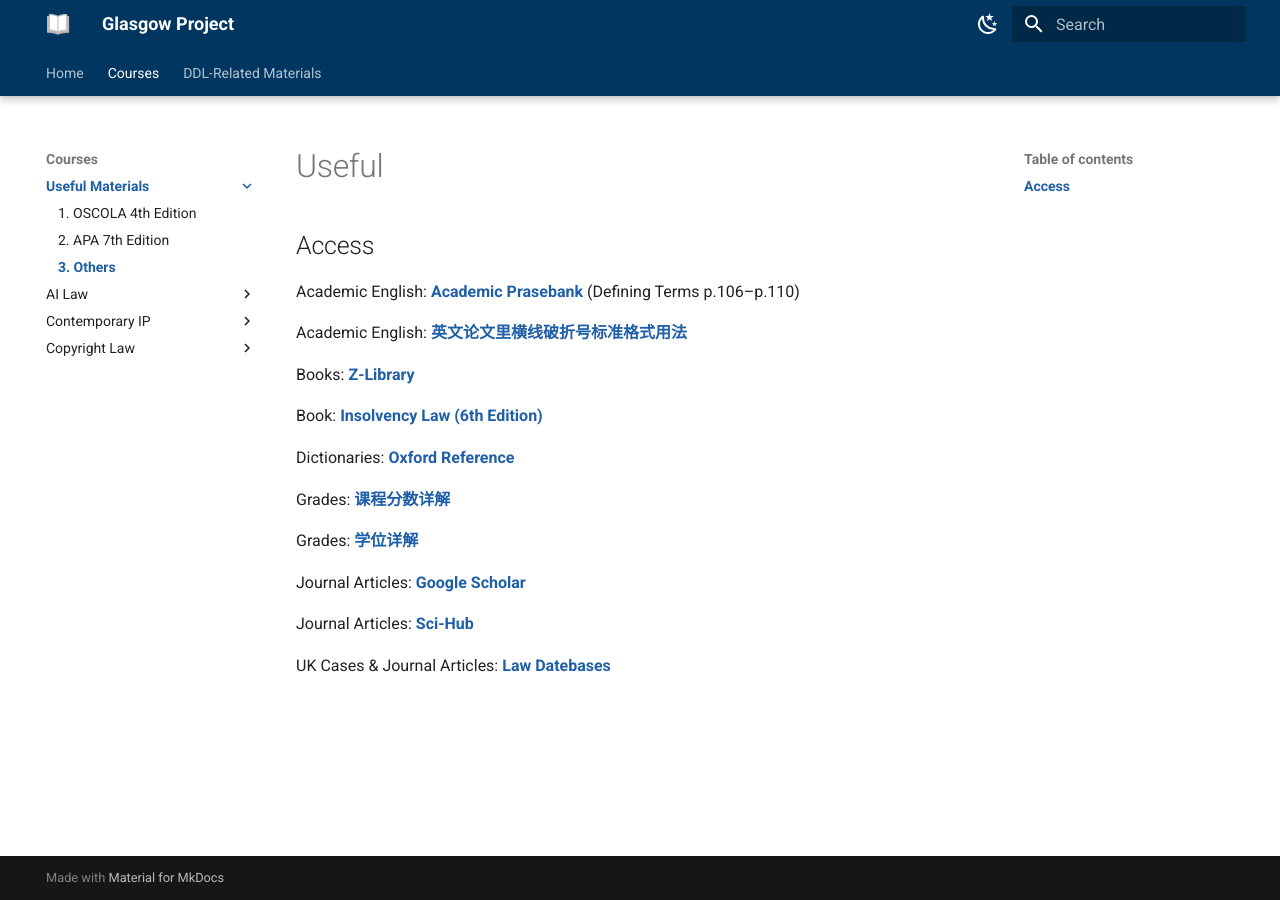
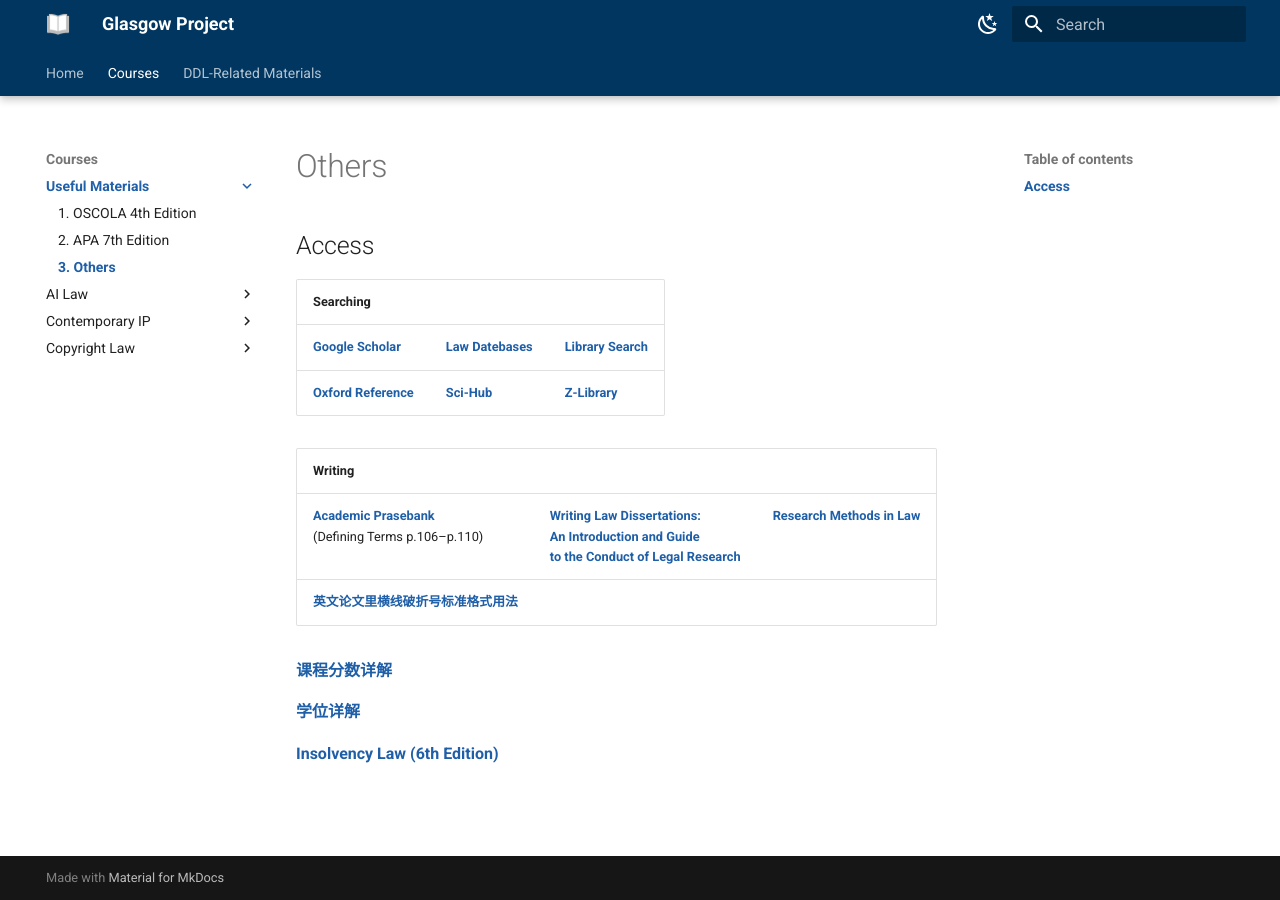
Before and after one commit to leetianshi/glasgow-project, an MkDocs documentation site: the page built from docs/Useful Materials/Useful.md, in a window 1280 px wide. Built offline with MkDocs 1.6.1 and Material for MkDocs 9.7.7, drawn with Linux system fonts in a browser that asks for light colours.

Commit message:
init mkdocs

```diff
--- a/docs/Useful Materials/Useful.md
+++ b/docs/Useful Materials/Useful.md
@@ -1,21 +1,17 @@
-# Useful
+# Others
 ## Access
-Academic English: [Academic Prasebank](./Academic%20Phrasebank.pdf) (Defining Terms p.106–p.110)
+| Searching |  |  |
+| ---- | ---- | ---- |
+| [Google Scholar](<https://scholar.google.com/>) | [Law Datebases](<https://eleanor.lib.gla.ac.uk/search~S6/m?Law>) | [Library Search](<https://www.gla.ac.uk/myglasgow/library/>) |
+| [Oxford Reference](<https://www.oxfordreference.com/>) | [Sci-Hub](<https://scihub.help/>) | [Z-Library](<https://getzlib.com/>) |
 
-Academic English: [英文论文里横线破折号标准格式用法](<https://www.bilibili.com/opus/497866870876401599>)
+| Writing |  |  |
+| ---- | ---- | ---- |
+| [Academic Prasebank](./Academic%20Phrasebank.pdf) <br> (Defining Terms p.106–p.110) | [Writing Law Dissertations: <br> An Introduction and Guide <br> to the Conduct of Legal Research](../Copyright%20Law/C10RR01.pdf) | [Research Methods in Law](./Research%20Methods%20in%20Law.pdf) |
+| [英文论文里横线破折号标准格式用法](<https://www.bilibili.com/opus/497866870876401599>) |
 
-Books: [Z-Library](<https://getzlib.com/>)
+[课程分数详解](./课程分数详解.pdf)
 
-Book: [Insolvency Law (6th Edition)](<https://gla-my.sharepoint.com/:b:/g/personal/3103914l_student_gla_ac_uk/IQB3zcIm2JKCRJgj6lP3ZE7iATfC7w9WcEB2MOmbm-CE9Kk?e=DBGeHZ>)
+[学位详解](./学位详解.pdf)
 
-Dictionaries: [Oxford Reference](<https://www.oxfordreference.com/>)
-
-Grades: [课程分数详解](./课程分数详解.pdf)
-
-Grades: [学位详解](./学位详解.pdf)
-
-Journal Articles: [Google Scholar](<https://scholar.google.com/>)
-
-Journal Articles: [Sci-Hub](<https://scihub.help/>)
-
-UK Cases & Journal Articles: [Law Datebases](<https://eleanor.lib.gla.ac.uk/search~S6/m?Law>)
+[Insolvency Law (6th Edition)](<https://gla-my.sharepoint.com/:b:/g/personal/3103914l_student_gla_ac_uk/IQB3zcIm2JKCRJgj6lP3ZE7iATfC7w9WcEB2MOmbm-CE9Kk?e=DBGeHZ>)
```
Also changed, not shown: docs/Copyright Law/02 PPT & Reading List.md (+1 -1 lines), 3 other files.
